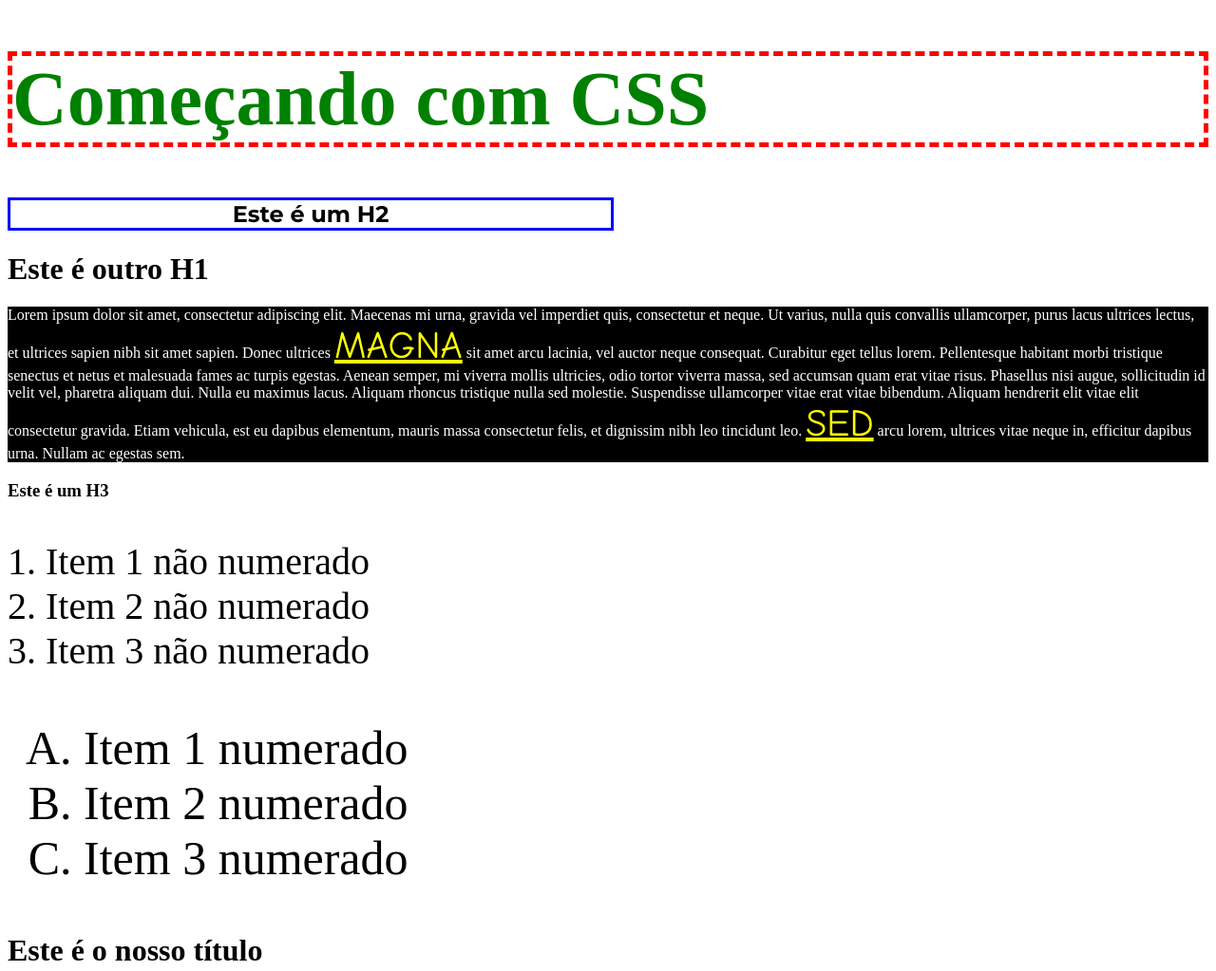
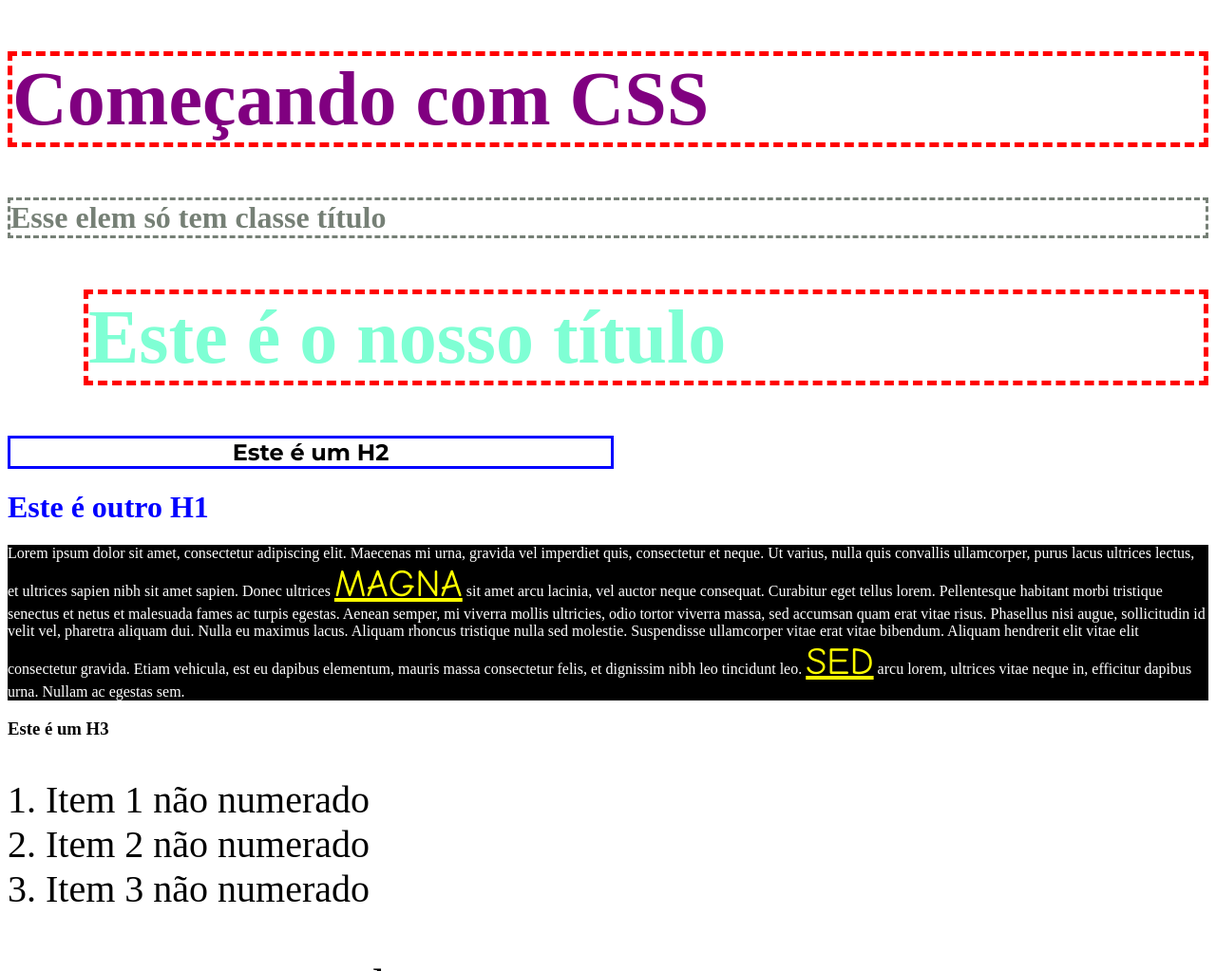
Before and after one commit to aroldoabarbosa/css_playground, a plain HTML site: page index.html in a window 1280 px wide. Shown: the top 1023 px of the page at 95% size. Drawn offline with Linux system fonts and the light colour scheme.

Commit message:
Mais exemplos de especificidade

```diff
--- a/css/style.css
+++ b/css/style.css
@@ -33,16 +33,39 @@ ol{
     margin-left: 2rem;
 }
 #titulo-principal{
-    Explicando cascade e especi
     margin-left: 5rem;
 }
 /*Explicando cacade e Especificidade*/
+/* 0 - 2 - 0 */
+.titulo.titulo-pagina{
+    color: purple;
+}
+/* 1 - 0 - 0*/
+#titulo-principal{
+    color:aquamarine;
+
+}
+
 .titulo-pagina{
     font-size: 5rem;
     border: 5px solid red;
-    color: red;
+    color: black;
+   margin-left: 4rem;
 }
+/* 0 - 1 - 0*/
+
 .titulo{
-    color: green;
-    border-style: dashed
+    color:#768076;
+    border-style: dashed;
+    margin-left: 0rem;
 }
+/* 0 - 0 - 1*/
+h1{
+    color: blue
+    /* 1 - 0 - 0 - 1*/
+   /* color: blue! important;*/
+}
+/*
+Regras de especificidade
+0 - 2 - 1
+*/
--- a/index.html
+++ b/index.html
@@ -12,8 +12,11 @@
 <body>
     <div>
         <h1 class="titulo titulo-pagina">Começando com CSS</h1>
+        <h1 class="titulo">Esse elem só tem classe título</h1>
+        <h1 id="titulo-principal" class="titulo titulo-pagina">Este é o nosso título </h1>
         <h2>Este é um H2</h2>
         <h1>Este é outro H1</h1>
+
     </div>
    <p>Lorem ipsum dolor sit amet, consectetur adipiscing elit. Maecenas mi urna, gravida vel imperdiet quis, consectetur et neque. Ut varius, nulla quis convallis ullamcorper, purus lacus ultrices lectus, et ultrices sapien nibh sit amet sapien. Donec ultrices <span>magna</span> sit amet arcu lacinia, vel auctor neque consequat. Curabitur eget tellus lorem. Pellentesque habitant morbi tristique senectus et netus et malesuada fames ac turpis egestas. Aenean semper, mi viverra mollis ultricies, odio tortor viverra massa, sed accumsan quam erat vitae risus. Phasellus nisi augue, sollicitudin id velit vel, pharetra aliquam dui. Nulla eu maximus lacus. Aliquam rhoncus tristique nulla sed molestie. Suspendisse ullamcorper vitae erat vitae bibendum. Aliquam hendrerit elit vitae elit consectetur gravida. Etiam vehicula, est eu dapibus elementum, mauris massa consectetur felis, et dignissim nibh leo tincidunt leo. <span>Sed</span> arcu lorem, ultrices vitae neque in, efficitur dapibus urna. Nullam ac egestas sem.
 </p>
@@ -31,7 +34,7 @@
     <li>Item 3 numerado</li>
     </ol>
 </div class="conteudo">
-<h1 id="titulo-principal">Este é o nosso título </h1>
+
 <p class="principal">
     Quisque maximus gravida mauris, cursus cursus velit vulputate sed. <span class="palavra-destaque">Vestibulum</span> nulla metus, facilisis sed molestie sed, commodo nec nisl. Cras elementum, metus a congue sagittis, turpis nibh hendrerit nulla, sed hendrerit nulla libero in lectus. Nullam tristique, nisi ut pretium dapibus, sem quam pulvinar massa, eu sagittis ante massa eget nisl. Fusce faucibus erat ac efficitur mattis. Sed vel dui commodo neque aliquam mollis eu eu leo. Sed id pretium justo. Aenean ultrices sit amet libero at accumsan. Quisque faucibus ante ac risus tincidunt gravida. Nullam eu dignissim urna, sed tempus quam. Morbi varius velit leo, quis porttitor felis vulputate scelerisque. Nulla eget fringilla nibh.
 </p>
```
